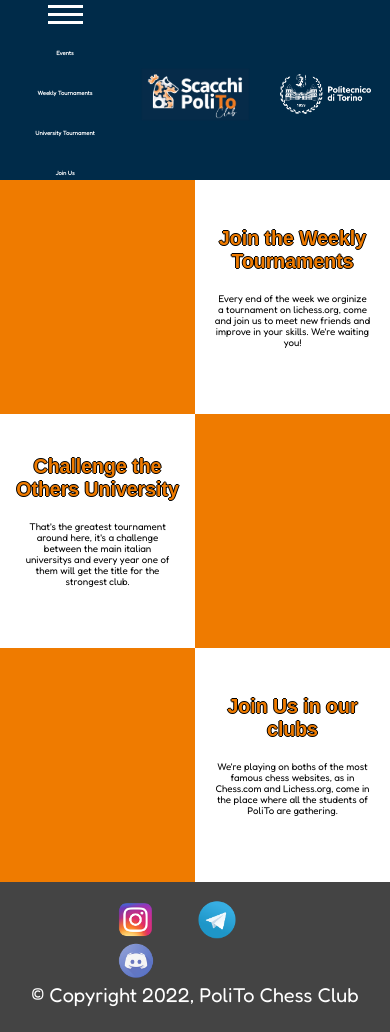
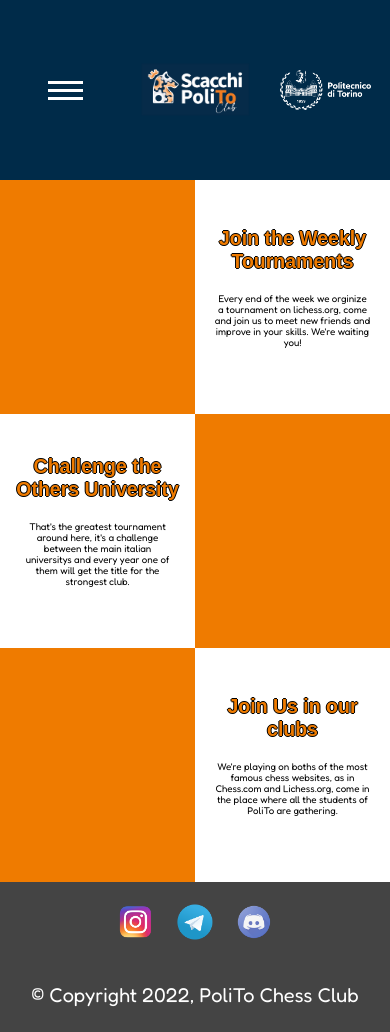
Before and after one commit to Scacchi-Polito-Chess-Club/Site, a plain HTML site: page index.html in a window 390 px wide. Drawn offline with Linux system fonts and the light colour scheme; a web font is replaced by a local one.

Commit message:
aprile20
versione prova

```diff
--- a/index.html
+++ b/index.html
@@ -21,7 +21,7 @@
                 <span class="bar"></span>
             </div>
 
-            <ul>
+            <ul class="menu-list">
                 <li  class="menu-item">
                     <a href="events.html">Events</a>
                 </li>
--- a/style.css
+++ b/style.css
@@ -267,20 +267,15 @@ footer {
 }
 
 .social-list-wrapper {
-    height: 50%;
+    height: 70%;
     position: absolute;
-    top: 50%; left: 50%;
-    transform: translate(-50%,-50%);
+    top: 100%; left: 50%;
+    transform: translate(-50%,-100%);
 }
 
 .social-item {
     padding: 0 30px;
     display: inline;
-}
-
-.social-item li a {
-    height: 65px;
-    width: 65x;
 }
 
 .social-item a img {
@@ -319,8 +314,8 @@ footer {
     .section { height: 60vw; }
 
     footer { height: 150px; }
-    .social-item { padding: 0 20px; }
-    .social-item a img { height: 37px; width: 37px;}
+    .social-item { padding: 0 10px; }
+    .social-item a img { height: 35px; width: 35px;}
 }
 
 @media screen and (max-width: 560px)
```
Also changed, not shown: events.html (+1 -1 lines).
